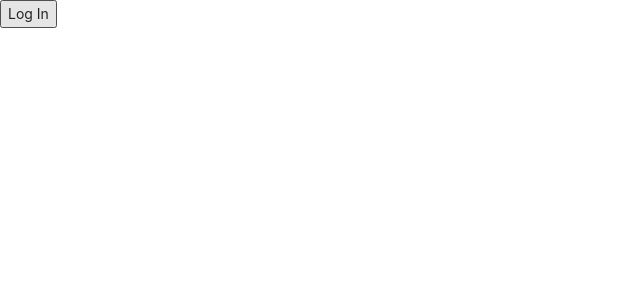
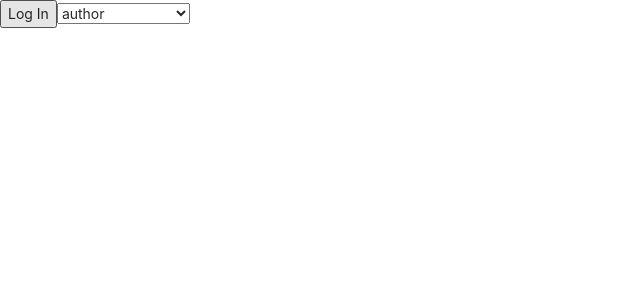
Before and after one commit to Ildar107/RS-Assessment-Tool, a React app: page /#/authentication in a window 1280 px wide. Shown: the top 300 px of the page, without its empty margins (0-640 px from the left). Built offline with nearby package versions, Linux system fonts and the light colour scheme.

Commit message:
feat: add role selection

```diff
--- a/src/App.jsx
+++ b/src/App.jsx
@@ -14,18 +14,26 @@ const App = () => {
   // const { isAuthenticated } = useAuth0();
   const [isAuthenticatedState, setIsAuthenticatedState] = useState(localStorage.getItem('isAuthenticated'));
   // console.log('isAuthenticated', isAuthenticated);
+  const [role, setRole] = useState(localStorage.getItem('role') || 'author');
+
   return (
     <Switch>
       <Route
         path={routes.AUTHENTICATION}
         exact
-        component={() => <AuthPage setIsAuthenticatedState={setIsAuthenticatedState} />}
+        component={() => (
+          <AuthPage
+            setIsAuthenticatedState={setIsAuthenticatedState}
+            setRole={setRole}
+            role={role}
+          />
+        )}
         // setIsAuthenticatedState={setIsAuthenticatedState}
       />
       <PrivateRoute
         path={routes.LANDING}
         exact
-        component={() => <MainPage setIsAuthenticatedState={setIsAuthenticatedState} />}
+        component={() => <MainPage setIsAuthenticatedState={setIsAuthenticatedState} role={role} />}
         isAuthenticatedState={isAuthenticatedState}
         // setIsAuthenticatedState={setIsAuthenticatedState}
       />
--- a/src/pages/authentication/AuthPage.jsx
+++ b/src/pages/authentication/AuthPage.jsx
@@ -1,7 +1,7 @@
 import React from 'react';
 import { useAuth0 } from '@auth0/auth0-react';
 
-const AuthPage = ({ setIsAuthenticatedState }) => {
+const AuthPage = ({ setIsAuthenticatedState, setRole, role }) => {
   const { loginWithRedirect } = useAuth0();
   return (
     <div>
@@ -10,11 +10,23 @@ const AuthPage = ({ setIsAuthenticatedState }) => {
         onClick={() => {
           setIsAuthenticatedState(true);
           localStorage.setItem('isAuthenticated', true);
+          localStorage.setItem('role', role);
           loginWithRedirect();
         }}
       >
         Log In
       </button>
+      <select
+        value={role}
+        onChange={({ target }) => {
+          setRole(target.value);
+        }}
+      >
+        <option value="author">author</option>
+        <option value="student">student</option>
+        <option value="supervisor">supervisor</option>
+        <option value="course_manager">course_manager</option>
+      </select>
     </div>
   );
 };
--- a/src/pages/home/MainPage.jsx
+++ b/src/pages/home/MainPage.jsx
@@ -3,7 +3,7 @@ import { Link } from 'react-router-dom';
 import { useAuth0 } from '@auth0/auth0-react';
 import routes from '../../constants/routes';
 
-const MainPage = ({ setIsAuthenticatedState }) => {
+const MainPage = ({ setIsAuthenticatedState, role }) => {
   const { logout, user } = useAuth0();
   if (user) localStorage.setItem('user', JSON.stringify(user));
   //  const { user } = useAuth0();
@@ -13,6 +13,10 @@ const MainPage = ({ setIsAuthenticatedState }) => {
   return (
     <div>
       <h3>{user?.nickname || JSON.parse(localStorage.getItem('user'))?.nickname}</h3>
+      <h4>
+        Role:
+        {` ${role}`}
+      </h4>
       <img src={user?.picture || JSON.parse(localStorage.getItem('user'))?.picture} alt="pic" />
       <ul>
         {/* <li><Link to={routes.MAINPAGE}><span>Main Page</span></Link></li> */}
```
